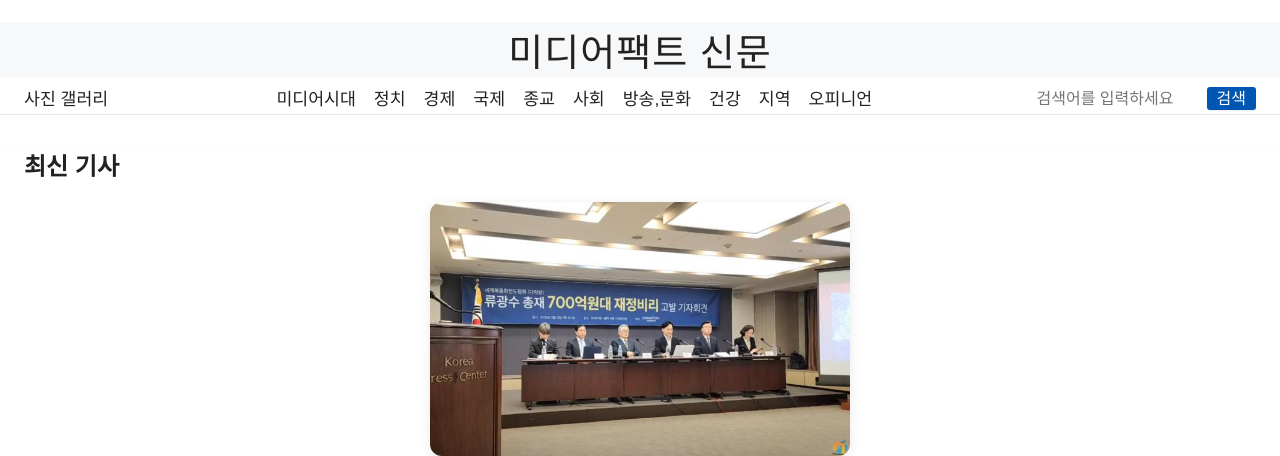
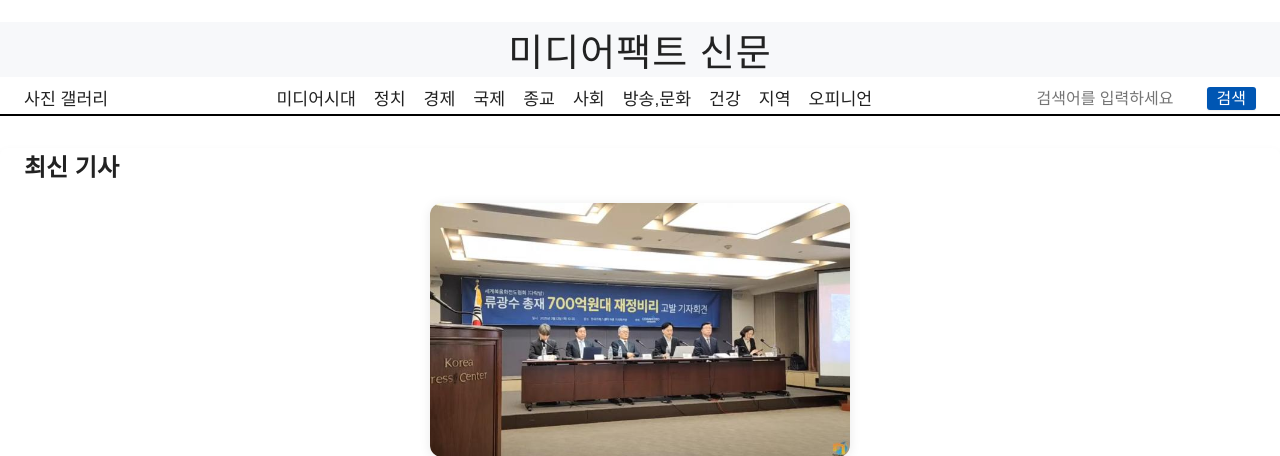
Before and after one commit to assam258-5892/mediafact, a Flask app: page / in a window 1280 px wide. Shown: the top 456 px of the page. Run offline with Flask 3, Linux system fonts and the light colour scheme; data comes from the database, SQL or seed files in the repository.

Commit message:
헤더의 하단 테두리 두께를 2px로 변경

```diff
--- a/static/css/style.css
+++ b/static/css/style.css
@@ -74,7 +74,7 @@ body > footer {
     box-sizing: border-box;
 }
 header {
-    border-bottom: 1px solid #e5e5e5;
+    border-bottom: 2px solid #000000;
     background: #fff;
     color: #222;
     padding: 4px 0;
```
